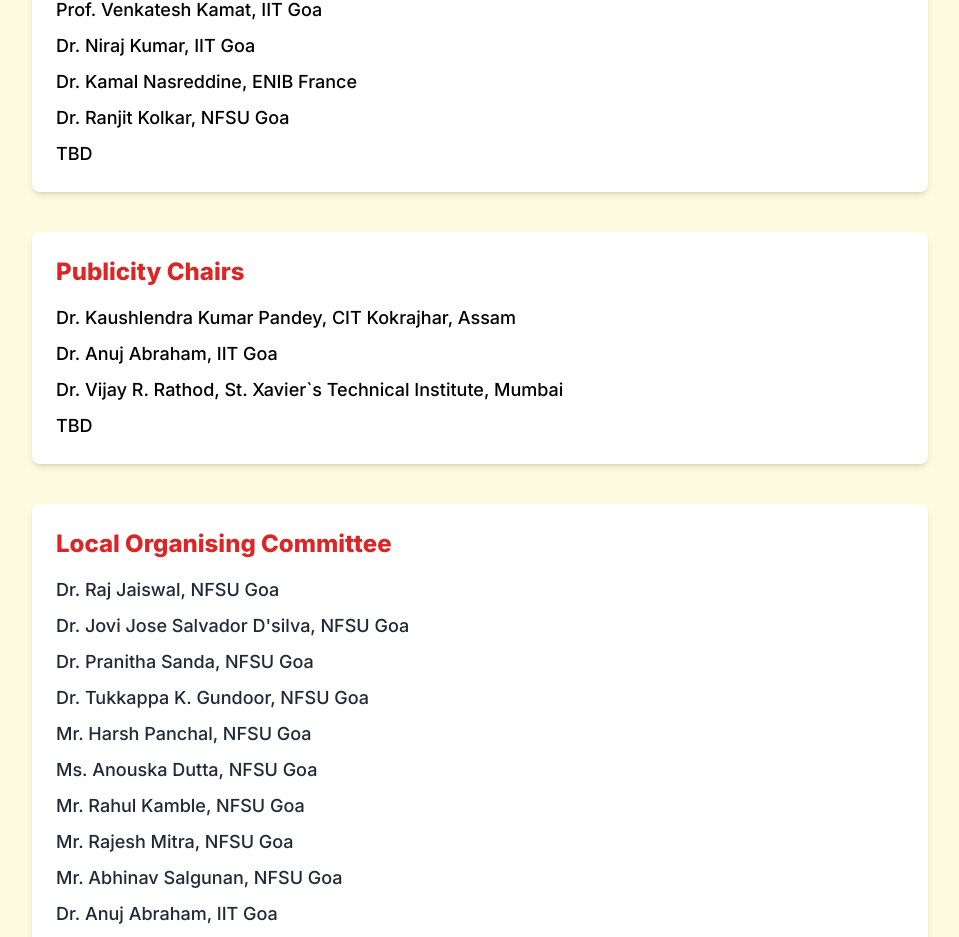
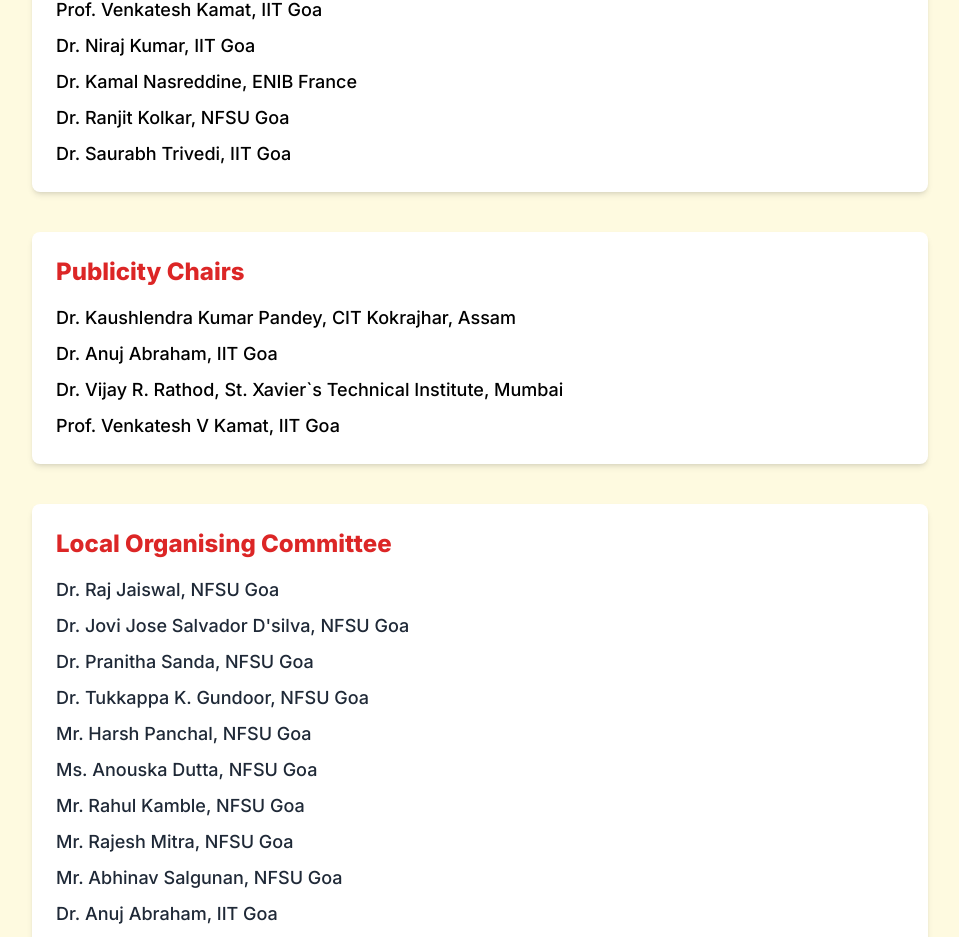
Before and after one commit to ictcon-cit/ictcon_2026, a Next.js app: page /committee in a window 1280 px wide. Shown: the part 1672-2609 px from the top of the page, without its empty margins (160-1119 px from the left). Built offline with nearby package versions, Linux system fonts and the light colour scheme.

Commit message:
Updated home

```diff
--- a/src/app/committee/page.tsx
+++ b/src/app/committee/page.tsx
@@ -83,7 +83,7 @@
             <div>Dr. Niraj Kumar, IIT Goa</div>
             <div>Dr. Kamal Nasreddine, ENIB France</div>
             <div>Dr. Ranjit Kolkar, NFSU Goa</div>
-            <div>TBD</div>
+            <div>Dr. Saurabh Trivedi, IIT Goa</div>
           </div>
         </div>
 
@@ -96,7 +96,7 @@
             <div>Dr. Kaushlendra Kumar Pandey, CIT Kokrajhar, Assam</div>
             <div>Dr. Anuj Abraham, IIT Goa</div>
             <div>Dr. Vijay R. Rathod, St. Xavier`s Technical Institute, Mumbai</div>
-            <div>TBD</div>
+            <div>Prof. Venkatesh V Kamat, IIT Goa</div>
           </div>
         </div>
 
--- a/src/app/registration/page.tsx
+++ b/src/app/registration/page.tsx
@@ -79,7 +79,7 @@
             and $15 Foreign members after the 5th August , 2026.
           </div>
           {/* Special Issue - Open Access Table */}
-          <div className="mt-6">
+        {/*  <div className="mt-6">
             <div className="w-full text-center text-black text-xl font-bold mb-2">
               Special Issue - Open Access
             </div>
@@ -100,7 +100,7 @@
                 </tbody>
               </table>
             </div>
-          </div>
+          </div> */}
         </div>
       </div>
       <div className="md:px-20 px-5 py-5 text-black">
```
